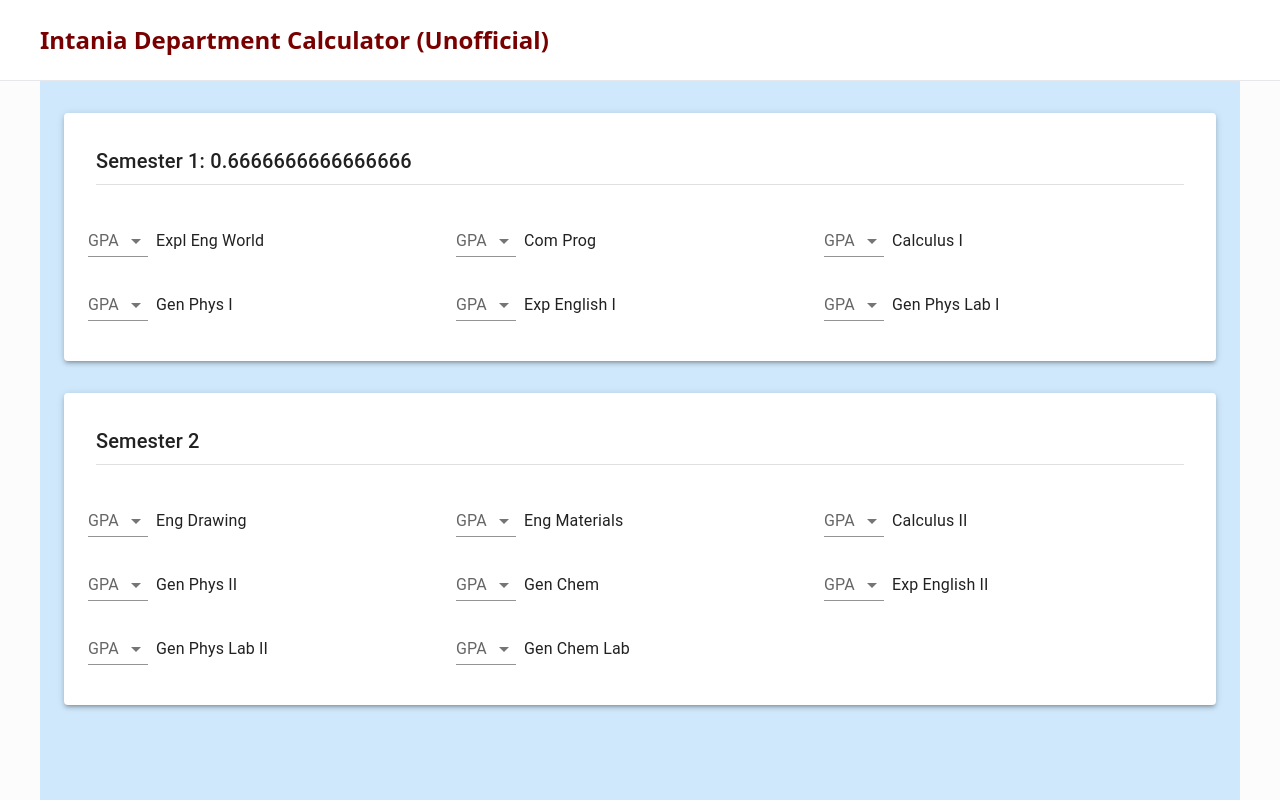
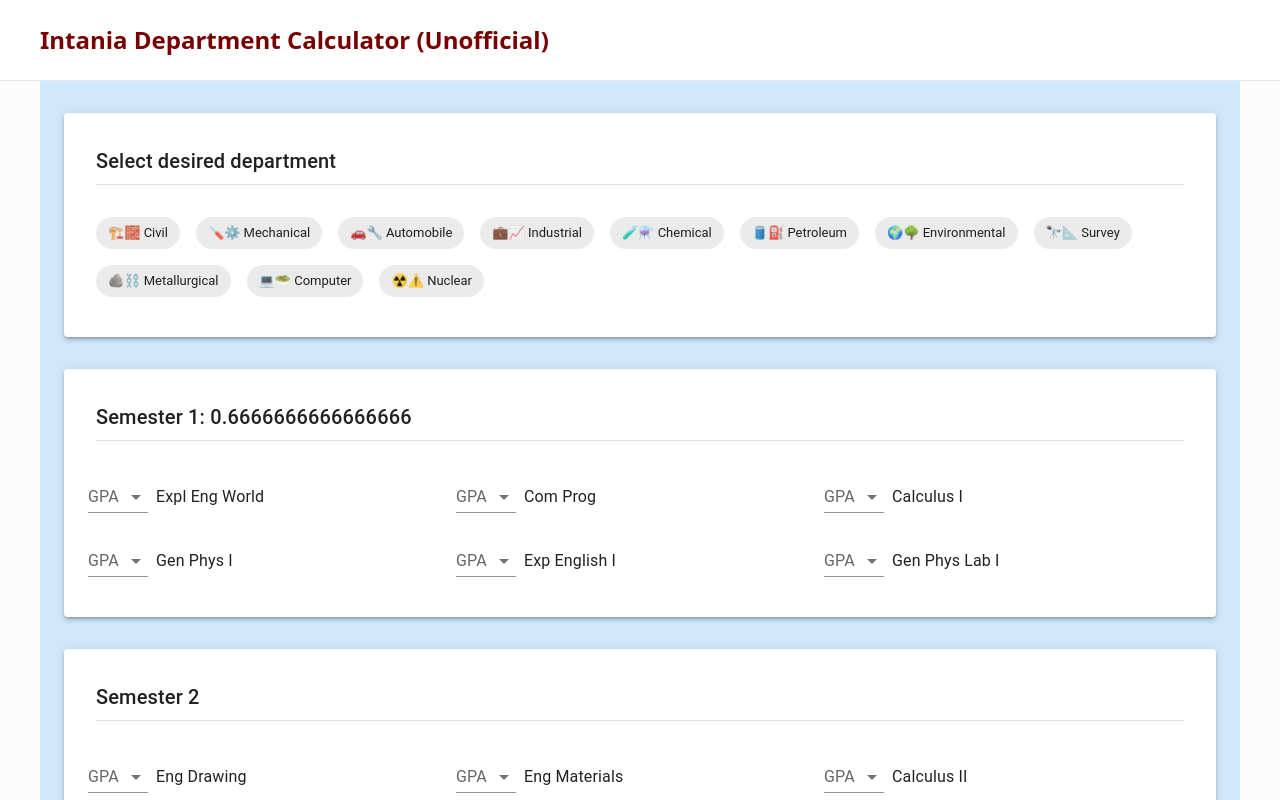
Before and after one commit to bookpanda/intania-department-calculator, a Next.js app in the folder apps/client/: page / in a window 1280 px wide. Shown: the top 800 px of the page. Built offline with nearby package versions, Linux system fonts and the light colour scheme; a web font is replaced by a local one.

Commit message:
feat: select department

```diff
--- a/apps/client/src/core/context/appProvider.tsx
+++ b/apps/client/src/core/context/appProvider.tsx
@@ -1,6 +1,6 @@
 import { FC, PropsWithChildren, useEffect, useState } from "react";
 
-import { coursesList, nameToKey, weights } from "..";
+import { coursesList, weights } from "..";
 import { AppContext, IAppContext, baseCourses } from "./appContext";
 
 export const AppProvider: FC<PropsWithChildren> = ({ children }) => {
--- a/apps/client/src/core/data.ts
+++ b/apps/client/src/core/data.ts
@@ -134,3 +134,17 @@ for (const [key, value] of Object.entries(detailedCourses)) {
   coursesList.push(value);
   nameToKey[value.name] = key;
 }
+
+export const departmentsList = [
+  { name: "🏗️🧱 Civil", key: "civil" },
+  { name: "🪛⚙️ Mechanical", key: "mechanical" },
+  { name: "🚗🔧 Automobile", key: "automobile" },
+  { name: "💼📈 Industrial", key: "industrial" },
+  { name: "🧪⚗️ Chemical", key: "chemical" },
+  { name: "🛢️⛽ Petroleum", key: "petroluem" },
+  { name: "🌍🌳 Environmental", key: "environmental" },
+  { name: "🔭📐 Survey", key: "survey" },
+  { name: "🪨⛓️ Metallurgical", key: "metallurgical" },
+  { name: "💻🥗 Computer", key: "computer" },
+  { name: "☢️⚠️ Nuclear", key: "nuclear" },
+];
--- /dev/null
+++ b/apps/client/src/modules/Department/Department.tsx
@@ -0,0 +1,27 @@
+import { departmentsList } from "$core/index";
+import { Chip, Divider, Grid, Paper, Typography } from "@mui/material";
+import { FC } from "react";
+
+export const Department: FC = () => {
+  const handleClick = () => {};
+
+  return (
+    <>
+      <Paper elevation={3} sx={{ marginTop: 4 }}>
+        <div className="w-full p-8">
+          <Typography variant="h6" gutterBottom>
+            Select desired department
+          </Typography>
+          <Divider variant="fullWidth" sx={{ marginBottom: 4 }} />
+          <Grid container spacing={1}>
+            {departmentsList.map((dp) => (
+              <Grid key={dp.name} sx={{ margin: 1 }}>
+                <Chip label={dp.name} onClick={handleClick} />
+              </Grid>
+            ))}
+          </Grid>
+        </div>
+      </Paper>
+    </>
+  );
+};
--- /dev/null
+++ b/apps/client/src/modules/Department/index.ts
@@ -0,0 +1 @@
+export { Department } from "./Department";
--- a/apps/client/src/modules/Semester/Semester.tsx
+++ b/apps/client/src/modules/Semester/Semester.tsx
@@ -1,4 +1,4 @@
-import { coursesList, detailedCourses } from "$core/index";
+import { coursesList } from "$core/index";
 import { Divider, Grid, Paper, Typography } from "@mui/material";
 import { FC } from "react";
 
--- a/apps/client/src/pages/index.tsx
+++ b/apps/client/src/pages/index.tsx
@@ -1,3 +1,4 @@
+import { Department } from "$modules/Department";
 import { Header } from "$modules/Header";
 import { Semester } from "$modules/Semester";
 import { Container } from "@mui/material";
@@ -8,6 +9,7 @@ const IndexPage: NextPage = () => {
     <main className="flex h-screen w-screen flex-col items-center bg-gray-bg">
       <Header />
       <Container sx={{ bgcolor: "#cfe8fc", height: "100vh" }}>
+        <Department />
         <Semester></Semester>
       </Container>
     </main>
```
